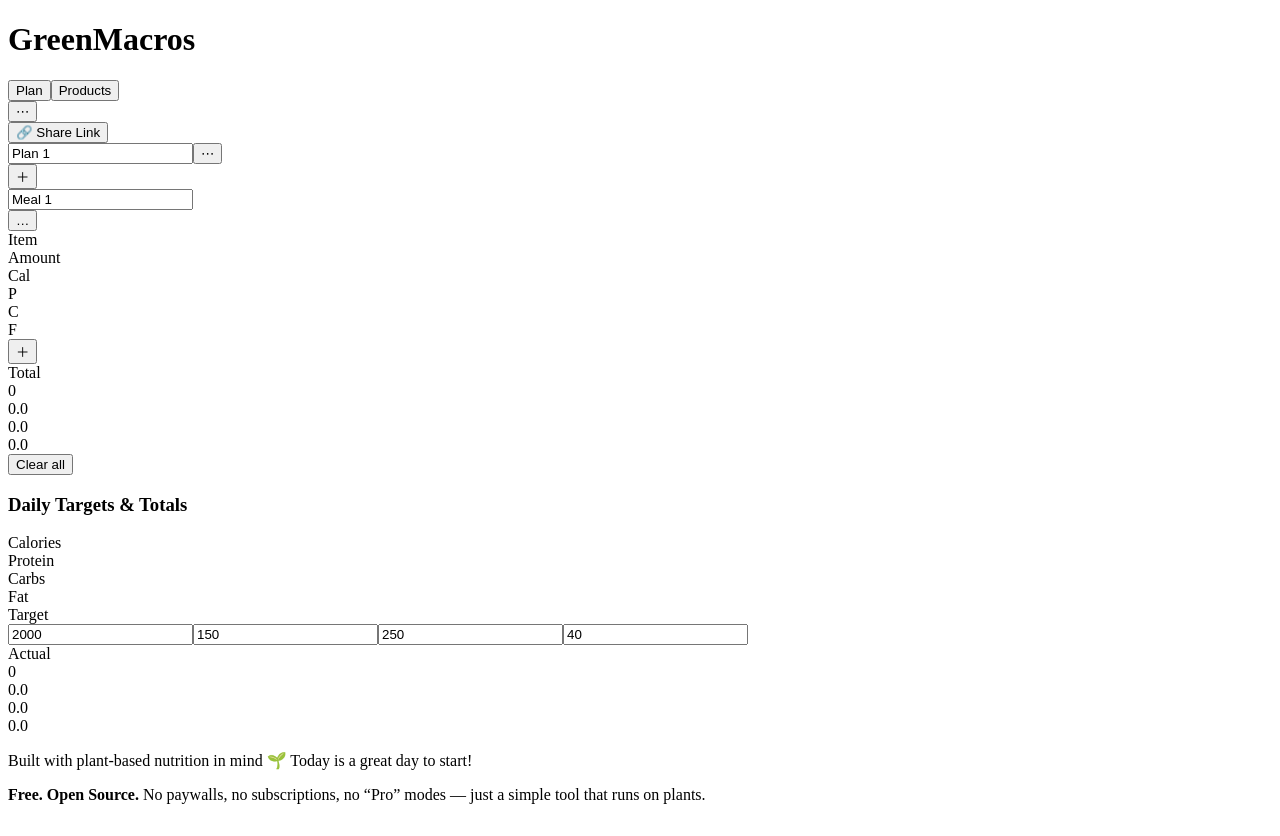
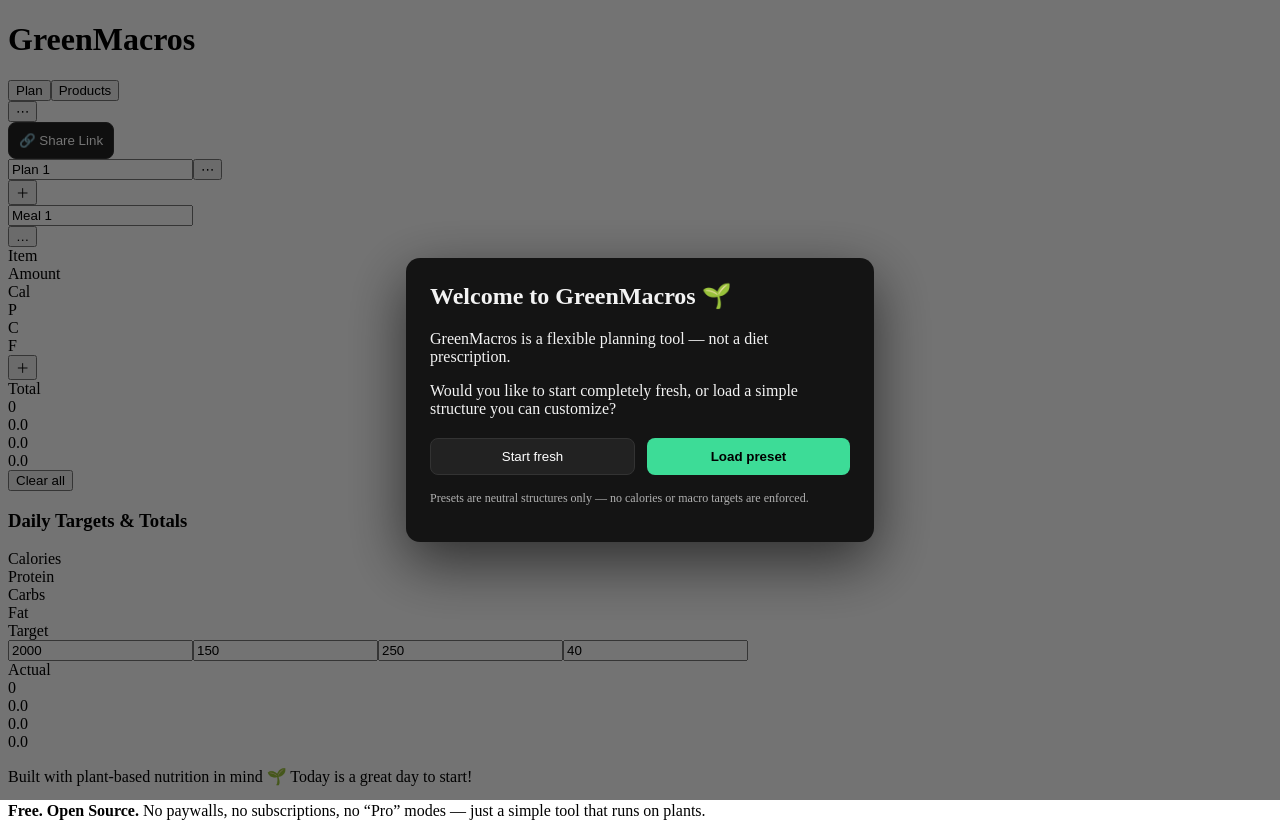
Before and after one commit to greenmacros/green-macros, a React (Vite) app: page / in a window 1280 px wide. Built offline with nearby package versions, Linux system fonts and the light colour scheme; the HTML template or start-up script is replaced by a standard one.

Commit message:
Add first-run preset modal and shorten share links

```diff
--- a/src/App.jsx
+++ b/src/App.jsx
@@ -3,19 +3,10 @@
 import ProductsTab from "./products/ProductsTab";
 import { decompressFromEncodedURIComponent } from "lz-string";
 import { compressToEncodedURIComponent } from "lz-string";
+import Footer from "./components/Footer";
+import FirstRunModal from "./components/FirstRunModal";
+import { createStarterPreset } from "./utils/presets";
 
-
-export function safeDecodeState(param) {
-  if (!param) return null;
-
-  try {
-    const json = decompressFromEncodedURIComponent(param);
-    if (!json) return null;
-    return JSON.parse(json);
-  } catch {
-    return null;
-  }
-}
 
 /* ===============================
    Storage helpers
@@ -112,6 +103,10 @@
     loadFromStorage(STORAGE_KEYS.planner, defaultPlannerState)
   );
 
+  const [showFirstRun, setShowFirstRun] = useState(
+  !localStorage.getItem("gm_hasVisited")
+);
+
   const [importedFromLink, setImportedFromLink] = useState(false);
   /* Ensure activePlanId exists */
   useEffect(() => {
@@ -136,10 +131,11 @@
   }, [plannerState]);
 
   /* Link-share */
-  function handleShareLink() {
+function handleShareLink() {
   const payload = {
-    products,
-    plannerState,
+    p: products,
+    pl: plannerState.plans,
+    a: plannerState.activePlanId
   };
 
   const compressed = compressToEncodedURIComponent(
@@ -149,35 +145,46 @@
   const url =
     window.location.origin +
     window.location.pathname +
-    "?data=" +
+    "?s=" +
     compressed;
 
   navigator.clipboard.writeText(url);
   alert("🔗 Shareable link copied!");
 }
 
+
+function startFresh() {
+  localStorage.setItem("gm_hasVisited", "1");
+  setShowFirstRun(false);
+}
+
+function loadPreset() {
+  const preset = createStarterPreset();
+  setPlannerState(preset);
+  localStorage.setItem("gm_hasVisited", "1");
+  setShowFirstRun(false);
+}
+
 useEffect(() => {
   const params = new URLSearchParams(window.location.search);
-  const data = params.get("data");
-  if (!data) return;
+  const s = params.get("s");
+  if (!s) return;
 
   try {
     const parsed = JSON.parse(
-      decompressFromEncodedURIComponent(data)
+      decompressFromEncodedURIComponent(s)
     );
 
-    if (parsed.products) setProducts(parsed.products);
-    if (parsed.plannerState?.plans?.length) {
+    if (parsed.p) setProducts(parsed.p);
+    if (parsed.pl?.length) {
       setPlannerState({
-        ...parsed.plannerState,
-        activePlanId:
-          parsed.plannerState.activePlanId ??
-          parsed.plannerState.plans[0].id
+        plans: parsed.pl,
+        activePlanId: parsed.a ?? parsed.pl[0].id
       });
     }
 
-
     setImportedFromLink(true);
+    localStorage.setItem("gm_hasVisited", "1");
     window.history.replaceState({}, "", window.location.pathname);
   } catch (e) {
     console.error("Failed to import shared link", e);
@@ -237,6 +244,13 @@
 
   return (
     <div className="app">
+      {showFirstRun && (
+      <FirstRunModal
+        onFresh={startFresh}
+        onPreset={loadPreset}
+      />
+    )}
+
     <header className="topbar">
       <div className="topbar-left">
         <h1>GreenMacros</h1>
@@ -365,22 +379,7 @@
       {tab === "products" && (
         <ProductsTab products={products} setProducts={setProducts} />
       )}
-
-      {/* ===============================
-          FOOTER
-      ================================ */}
-      <footer className="app-footer">
-        <p>
-          Built with plant-based nutrition in mind 🌱
-          Today is a great day to start!
-
-        </p>
-        <p>
-          <strong>Free. Open Source.</strong> No paywalls, no subscriptions,
-          no “Pro” modes — just a simple tool that runs on plants.
-        </p>
-      </footer>
-
+      <Footer />
     </div>
   );
 }
--- /dev/null
+++ b/src/components/DonationButton.jsx
@@ -0,0 +1,41 @@
+// src/components/DonationButton.jsx
+import React from "react";
+
+const STRIPE_DONATION_URL =
+  "https://buy.stripe.com/YOUR_CHECKOUT_LINK_HERE";
+
+export default function DonationButton({ compact = false }) {
+  return (
+    <div
+      style={{
+        display: "flex",
+        flexDirection: "column",
+        alignItems: compact ? "center" : "flex-start",
+        gap: "6px",
+      }}
+    >
+      <a
+        href={STRIPE_DONATION_URL}
+        target="_blank"
+        rel="noopener noreferrer"
+        className="donation-button"
+      >
+        ☕ Support Green Macros
+      </a>
+
+      <small
+        style={{
+          fontSize: "11px",
+          opacity: 0.7,
+          lineHeight: 1.4,
+          maxWidth: "280px",
+          textAlign: compact ? "center" : "left",
+        }}
+      >
+        Optional donation. No products or services are provided in exchange.
+        <br />
+        ※任意の支援であり、対価としての商品・サービスはありません
+      </small>
+    </div>
+  );
+}
--- /dev/null
+++ b/src/components/FirstRunModal.jsx
@@ -0,0 +1,35 @@
+import "./firstrun.css";
+
+export default function FirstRunModal({ onFresh, onPreset }) {
+  return (
+    <div className="gm-modal-backdrop">
+      <div className="gm-modal">
+        <h2>Welcome to GreenMacros 🌱</h2>
+
+        <p>
+          GreenMacros is a flexible planning tool — not a diet prescription.
+        </p>
+
+        <p>
+          Would you like to start completely fresh, or load a simple structure
+          you can customize?
+        </p>
+
+        <div className="gm-modal-actions">
+          <button className="btn-secondary" onClick={onFresh}>
+            Start fresh
+          </button>
+
+          <button className="btn-primary" onClick={onPreset}>
+            Load preset
+          </button>
+        </div>
+
+        <p className="gm-modal-note">
+          Presets are neutral structures only — no calories or macro targets are
+          enforced.
+        </p>
+      </div>
+    </div>
+  );
+}
--- /dev/null
+++ b/src/components/Footer.jsx
@@ -0,0 +1,20 @@
+// src/components/Footer.jsx
+import DonationButton from "./DonationButton";
+
+export default function Footer() {
+  return (
+    <footer className="app-footer">
+      <p>
+        Built with plant-based nutrition in mind 🌱
+        Today is a great day to start!
+      </p>
+
+      <p>
+        <strong>Free. Open Source.</strong> No paywalls, no subscriptions,
+        no “Pro” modes — just a simple tool that runs on plants.
+      </p>
+
+      {/* <DonationButton compact /> */}
+    </footer>
+  );
+}
--- /dev/null
+++ b/src/components/firstrun.css
@@ -0,0 +1,55 @@
+.gm-modal-backdrop {
+  position: fixed;
+  inset: 0;
+  background: rgba(0, 0, 0, 0.55);
+  display: flex;
+  align-items: center;
+  justify-content: center;
+  z-index: 9999;
+}
+
+.gm-modal {
+  background: #141414;
+  color: #f3f3f3;
+  max-width: 420px;
+  padding: 24px;
+  border-radius: 14px;
+  box-shadow: 0 20px 60px rgba(0, 0, 0, 0.6);
+}
+
+.gm-modal h2 {
+  margin-top: 0;
+}
+
+.gm-modal-actions {
+  display: flex;
+  gap: 12px;
+  margin-top: 20px;
+}
+
+.btn-primary {
+  flex: 1;
+  background: #3ddc97;
+  color: #000;
+  border: none;
+  padding: 10px;
+  border-radius: 8px;
+  font-weight: 600;
+  cursor: pointer;
+}
+
+.btn-secondary {
+  flex: 1;
+  background: #222;
+  color: #fff;
+  border: 1px solid #333;
+  padding: 10px;
+  border-radius: 8px;
+  cursor: pointer;
+}
+
+.gm-modal-note {
+  font-size: 12px;
+  opacity: 0.7;
+  margin-top: 16px;
+}
--- a/src/products/ProductsTab.jsx
+++ b/src/products/ProductsTab.jsx
@@ -343,6 +343,11 @@
             </button>
           </div>
         )}
+        <p className="note">
+          ⚠️ Preloaded values are approximate. Always verify nutrition labels.
+          GreenMacros is a planning tool, not medical advice.
+        </p>
+
       </div>
     </div>
   );
--- /dev/null
+++ b/src/utils/presets.js
@@ -0,0 +1,34 @@
+const emptyRow = () => ({
+  productId: null,
+  amount: ""
+});
+
+const mealWithRows = count =>
+  Array.from({ length: count }, emptyRow);
+
+export function createStarterPreset() {
+  return {
+    plans: [
+      {
+        id: "workout",
+        name: "Workout Day",
+        meals: [
+          { name: "Breakfast", items: mealWithRows(3) },
+          { name: "Lunch", items: mealWithRows(3) },
+          { name: "Post-workout", items: mealWithRows(1) },
+          { name: "Dinner", items: mealWithRows(3) }
+        ]
+      },
+      {
+        id: "rest",
+        name: "Rest Day",
+        meals: [
+          { name: "Breakfast", items: mealWithRows(3) },
+          { name: "Lunch", items: mealWithRows(3) },
+          { name: "Dinner", items: mealWithRows(3) }
+        ]
+      }
+    ],
+    activePlanId: "workout"
+  };
+}
```
Also changed, not shown: src/styles/styles.css (+23 -0 lines).
